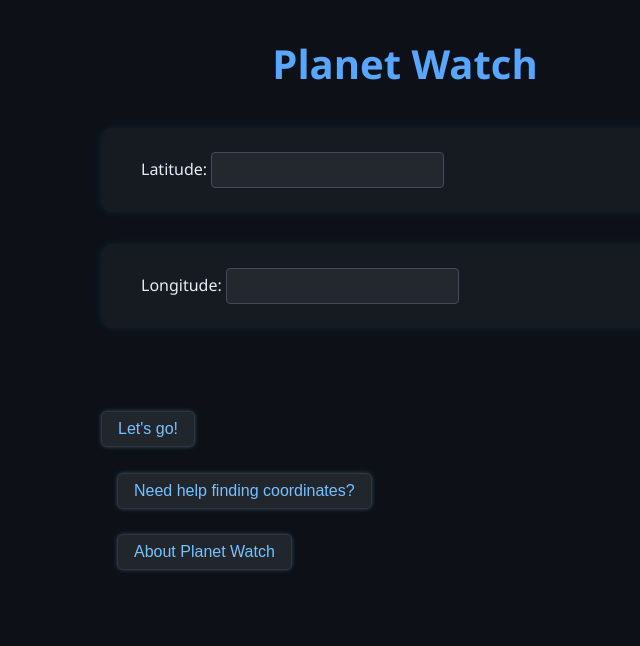
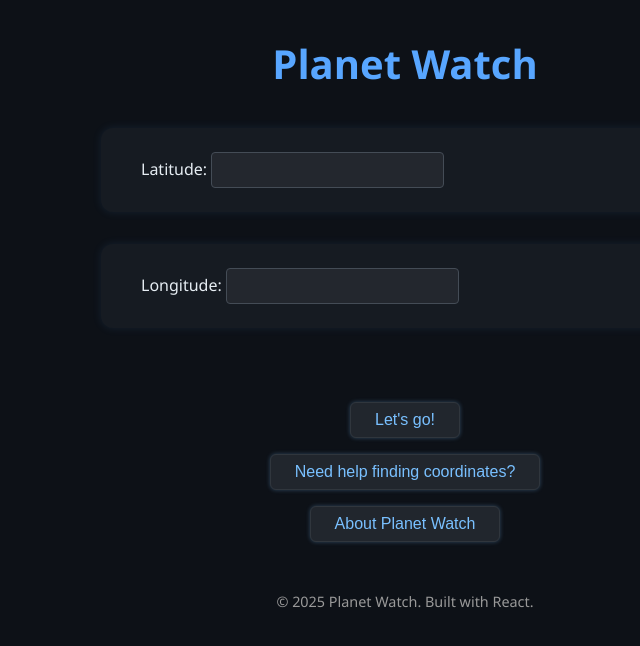
Before and after one commit to cbrunig/planet-watch, a React (Vite) app in the folder planet-watch/: page / in a window 1280 px wide. Shown: the top 646 px of the page, without its empty margins (235-875 px from the left). Built offline with nearby package versions, Linux system fonts and the light colour scheme.

Commit message:
reformatted css for main page buttons

```diff
--- a/planet-watch/src/App.css
+++ b/planet-watch/src/App.css
@@ -30,7 +30,6 @@
   color: #58a6ff;
 }
 
-/* Section styles */
 section {
   background-color: #161b22;
   border-radius: 12px;
@@ -118,7 +117,7 @@
   color: #79c0ff;
   border: 1px solid #30363d;
   border-radius: 6px;
-  padding: 0.5rem 1rem;
+  padding: 0.5rem 1.5rem;
   font-size: 1rem;
   font-weight: 500;
   cursor: pointer;
@@ -171,3 +170,17 @@
   display: flex;
   justify-content: center;
 }
+
+footer {
+  text-align: center;
+  margin-top: 2rem;
+  padding: 1rem;
+  font-size: 0.9rem;
+  color: #999;
+}
+
+.button-wrapper {
+  display: flex;
+  justify-content: center;
+  margin-top: 1rem;
+}
--- a/planet-watch/src/App.jsx
+++ b/planet-watch/src/App.jsx
@@ -22,6 +22,9 @@
             path="*"
             element={<p>Page not found.</p>} />
         </Routes>
+          <footer className='footer'>
+              &copy; {new Date().getFullYear()} Planet Watch. Built with React.
+          </footer>
       </BrowserRouter>
     </>
   )
--- a/planet-watch/src/components/Home.jsx
+++ b/planet-watch/src/components/Home.jsx
@@ -58,8 +58,7 @@
                     </p>
                 )}
 
-                <br />
-
+                <div className="button-wrapper">
                     {isValid ? (
                         <Link to={`/${latitude}/${longitude}`}>
                             <button type="button">Let's go!</button>
@@ -67,18 +66,19 @@
                         ) : (
                             <button type="button" disabled>Let's go!</button>
                     )}
+                </div>
 
-                <br /><br />
-
+                <div className="button-wrapper">
                     <Link to="https://www.latlong.net/">
                         <button type="button">Need help finding coordinates?</button>
                     </Link>
+                </div>
 
-                <br /><br />
-
+                <div className="button-wrapper">
                     <Link to="/about">
                         <button type="button">About Planet Watch</button>
                     </Link>
+                </div>
             </main>
         </div>
     );
```
Lines whose indentation alone changed are shown as unchanged.
